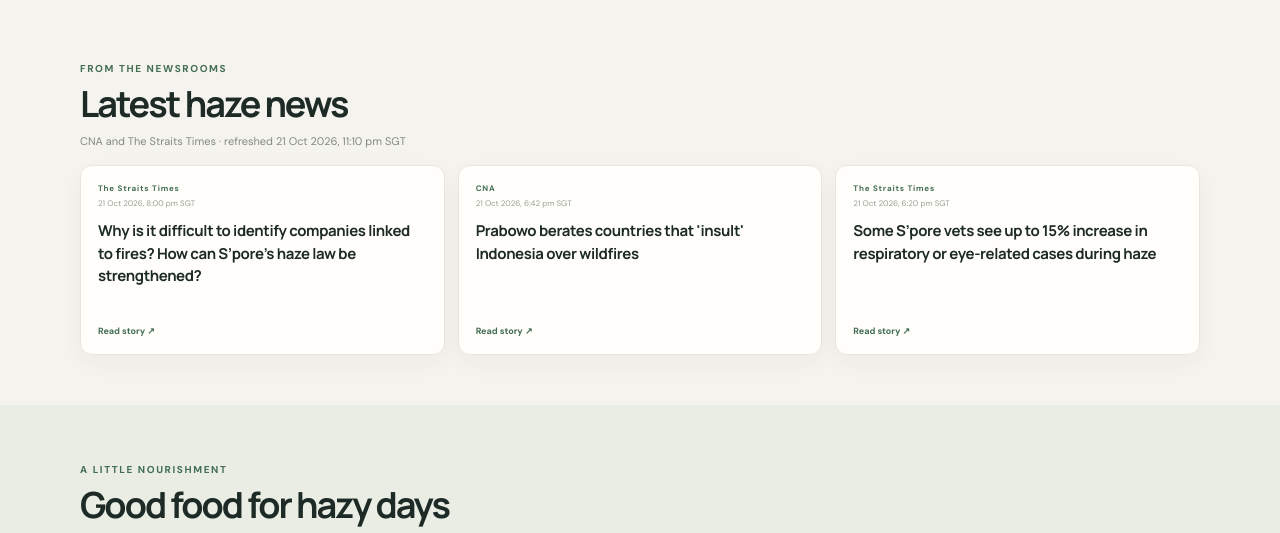
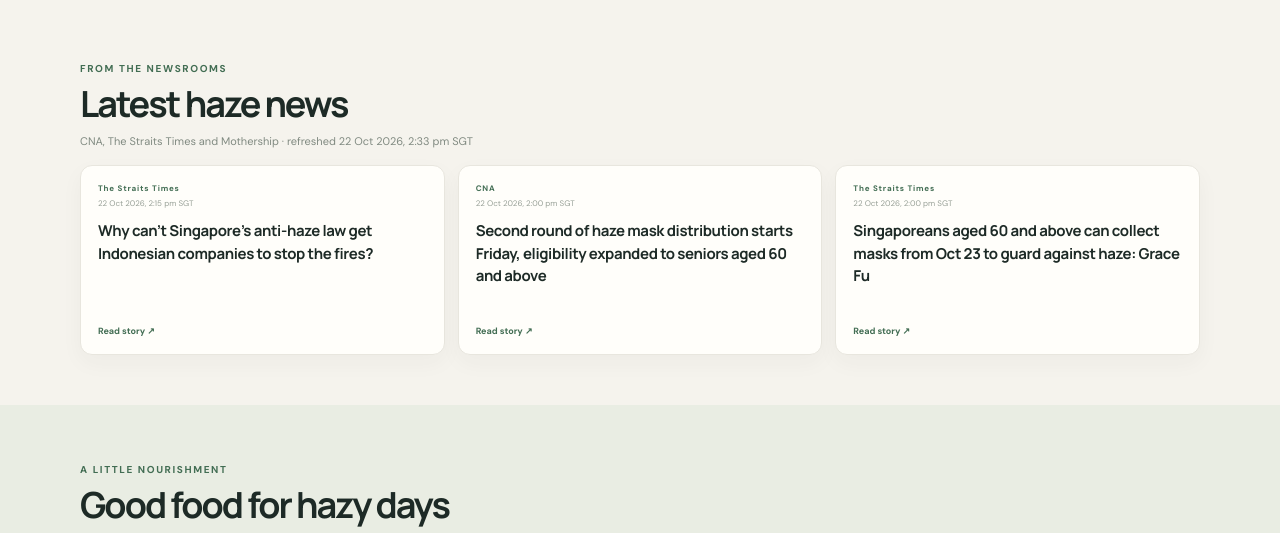
Before and after one commit to JeremyTanTat/SingaporeHazeCondition, a plain HTML site: page index.html in a window 1280 px wide. Shown: the part 2480-3013 px from the top of the page. Drawn offline with Linux system fonts and the light colour scheme; no server answers.

Commit message:
Add files via upload

```diff
--- a/app.js
+++ b/app.js
@@ -12,7 +12,8 @@ const REGION_CENTRES = {
 };
 const NEWS_SOURCE_HOSTS = {
   CNA: 'www.channelnewsasia.com',
-  'The Straits Times': 'www.straitstimes.com'
+  'The Straits Times': 'www.straitstimes.com',
+  Mothership: 'mothership.sg'
 };
 const REGION_NAMES = {
   en: { north: 'North', south: 'South', east: 'East', west: 'West', central: 'Central' },
@@ -57,8 +58,8 @@ const COPY = {
     legendSource: 'Official haze guide ↗',
     newsEyebrow: 'FROM THE NEWSROOMS',
     newsTitle: 'Latest haze news',
-    newsSubtitle: 'CNA and The Straits Times · refreshed daily at 12pm SGT',
-    newsUpdatedAt: 'CNA and The Straits Times · refreshed {date} SGT',
+    newsSubtitle: 'CNA, The Straits Times and Mothership · refreshed daily at 3pm SGT',
+    newsUpdatedAt: 'CNA, The Straits Times and Mothership · refreshed {date} SGT',
     newsLoading: 'Fetching the latest haze stories…',
     newsError: 'The latest haze stories could not be loaded. Please try again later.',
     newsRead: 'Read story ↗',
@@ -220,8 +221,8 @@ const COPY = {
     legendSource: '官方雾霾指南 ↗',
     newsEyebrow: '新闻报道',
     newsTitle: '最新雾霾新闻',
-    newsSubtitle: 'CNA 与《海峡时报》· 每天新加坡时间中午 12 点更新',
-    newsUpdatedAt: 'CNA 与《海峡时报》· 更新于 {date}（新加坡时间）',
+    newsSubtitle: 'CNA、《海峡时报》与 Mothership · 每天新加坡时间下午 3 点更新',
+    newsUpdatedAt: 'CNA、《海峡时报》与 Mothership · 更新于 {date}（新加坡时间）',
     newsLoading: '正在获取最新雾霾新闻…',
     newsError: '无法加载最新雾霾新闻，请稍后再试。',
     newsRead: '阅读报道 ↗',
--- a/index.html
+++ b/index.html
@@ -239,7 +239,7 @@
         <div>
           <p class="eyebrow" data-i18n="newsEyebrow">FROM THE NEWSROOMS</p>
           <h2 id="news-title" data-i18n="newsTitle">Latest haze news</h2>
-          <p class="section-subtitle" id="news-updated" data-i18n="newsSubtitle">CNA and The Straits Times · refreshed daily at 12pm SGT</p>
+          <p class="section-subtitle" id="news-updated" data-i18n="newsSubtitle">CNA, The Straits Times and Mothership · refreshed daily at 3pm SGT</p>
         </div>
       </div>
       <div class="news-grid" id="news-list" aria-live="polite">
--- a/news.json
+++ b/news.json
@@ -1,23 +1,23 @@
 {
-  "updatedAt": "2026-10-21T23:10:48.731140+08:00",
+  "updatedAt": "2026-10-22T14:33:27.523377+08:00",
   "articles": [
     {
       "source": "The Straits Times",
-      "title": "Why is it difficult to identify companies linked to fires? How can S’pore’s haze law be strengthened?",
-      "url": "https://www.straitstimes.com/singapore/environment/why-is-it-difficult-to-identify-companies-linked-to-fires-how-can-spores-haze-law-be-strengthened",
-      "publishedAt": "2026-10-21T20:00:00+08:00"
+      "title": "Why can’t Singapore’s anti-haze law get Indonesian companies to stop the fires?",
+      "url": "https://www.straitstimes.com/singapore/why-cant-singapores-anti-haze-law-get-indonesian-companies-to-stop-the-fires",
+      "publishedAt": "2026-10-22T14:15:00+08:00"
     },
     {
       "source": "CNA",
-      "title": "Prabowo berates countries that 'insult' Indonesia over wildfires",
-      "url": "https://www.channelnewsasia.com/asia/president-prabowo-berates-countries-insult-indonesia-wildfires-haze-6478676",
-      "publishedAt": "2026-10-21T18:42:00+08:00"
+      "title": "Second round of haze mask distribution starts Friday, eligibility expanded to seniors aged 60 and above",
+      "url": "https://www.channelnewsasia.com/singapore/haze-mask-collection-vending-machines-age-60-6481056",
+      "publishedAt": "2026-10-22T14:00:00+08:00"
     },
     {
       "source": "The Straits Times",
-      "title": "Some S’pore vets see up to 15% increase in respiratory or eye-related cases during haze",
-      "url": "https://www.straitstimes.com/singapore/up-to-15-increase-in-respiratory-or-eye-related-vet-visits-in-singapore-during-haze",
-      "publishedAt": "2026-10-21T18:20:00+08:00"
+      "title": "Singaporeans aged 60 and above can collect masks from Oct 23 to guard against haze: Grace Fu",
+      "url": "https://www.straitstimes.com/singapore/environment/singaporeans-60-and-above-can-collect-masks-from-oct-23-to-guard-against-haze-grace-fu",
+      "publishedAt": "2026-10-22T14:00:00+08:00"
     }
   ]
 }
```
Also changed, not shown: 1 other file.
